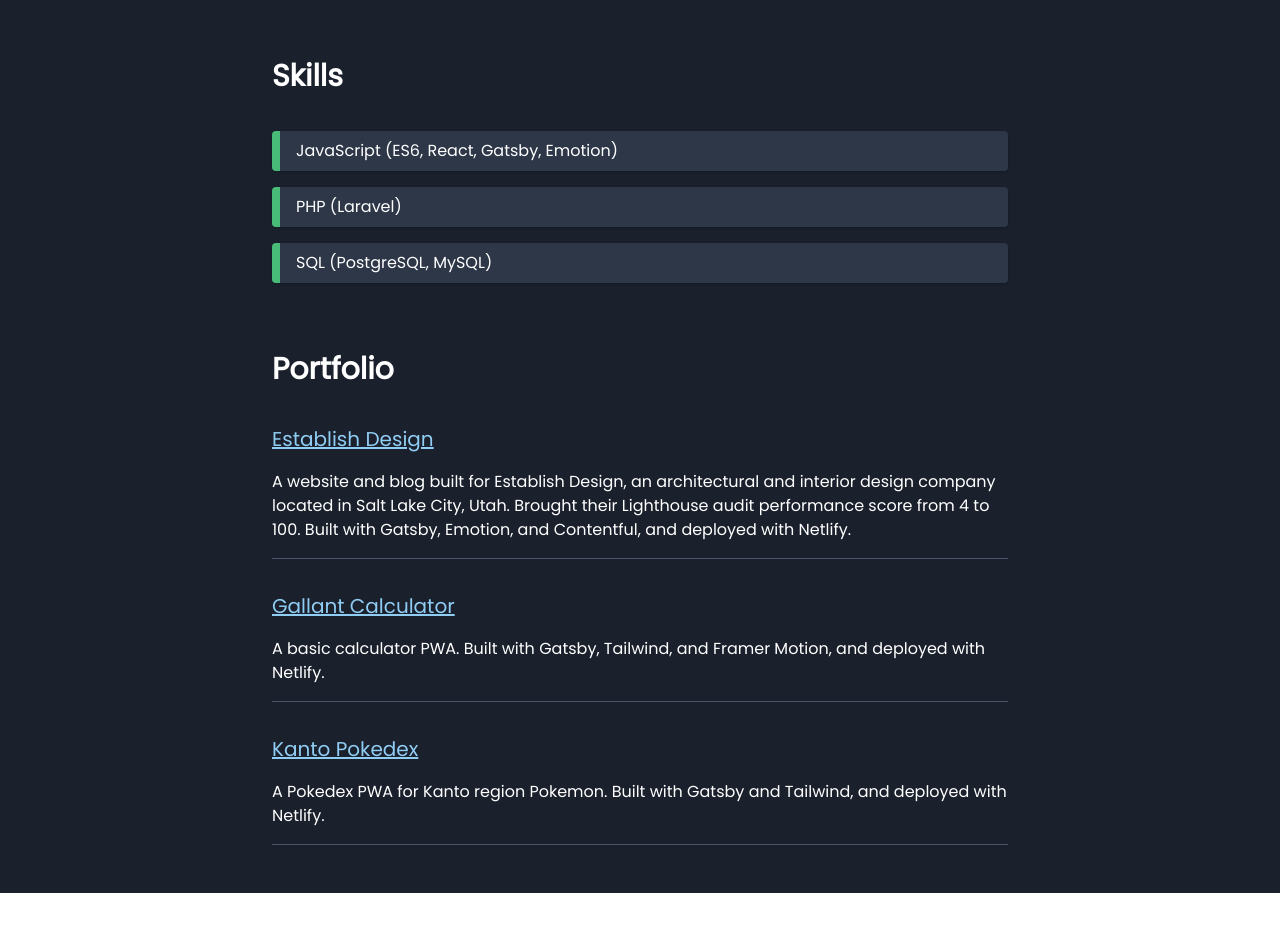
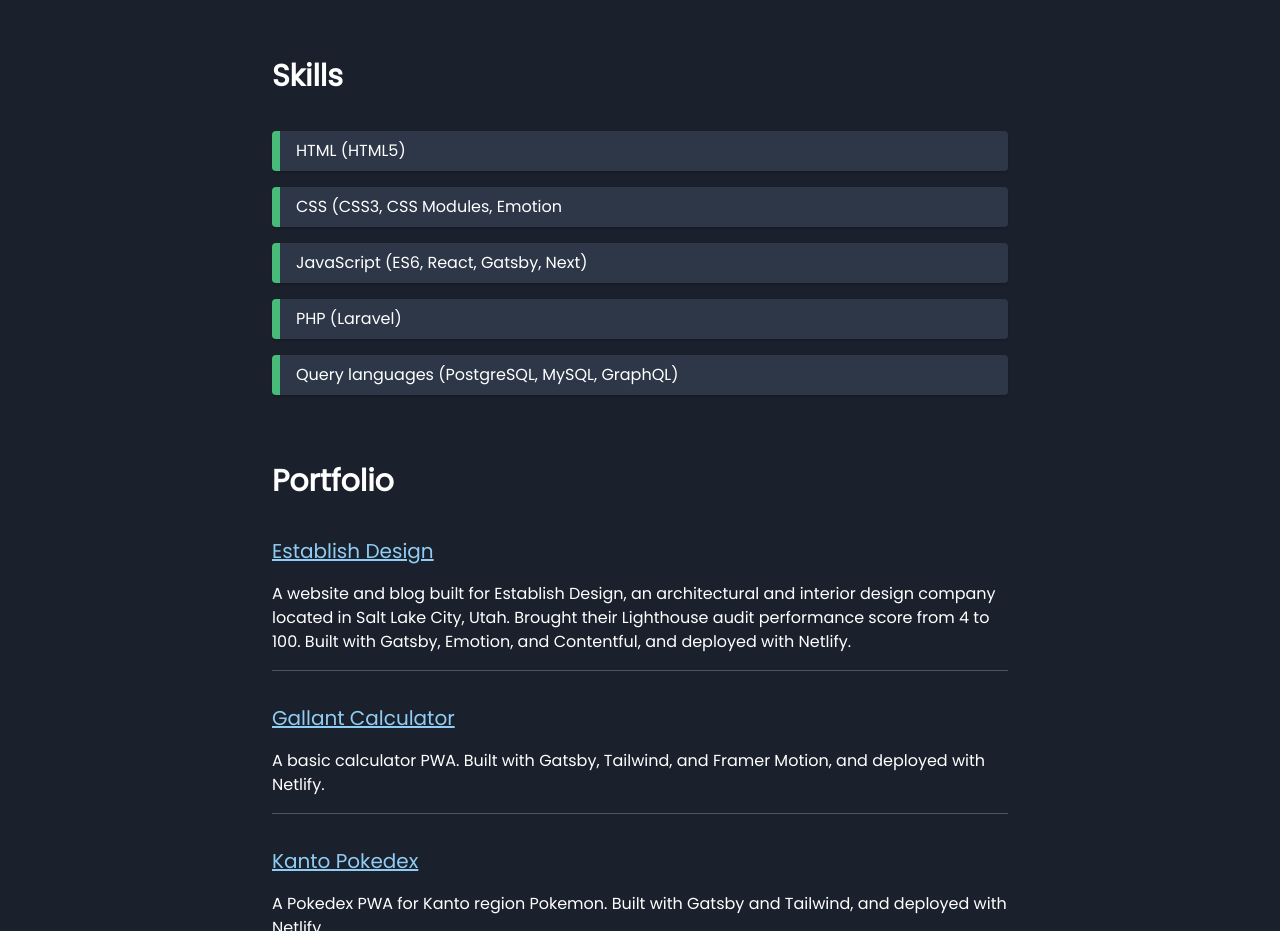
Before and after one commit to carstonhenderson/carstonhenderson, a Gatsby site: page / in a window 1280 px wide. Shown: the part 1940-2871 px from the top of the page. Before the commit the page ends 2833 px from the top, so only its background shows below. Built offline with nearby package versions, Linux system fonts and the light colour scheme; Gatsby itself is replaced by a stand-in of ours.

Commit message:
Update skills

```diff
--- a/src/pages/index.jsx
+++ b/src/pages/index.jsx
@@ -98,9 +98,11 @@ const IndexPage = () => (
     </Section>
 
     <Section title="Skills">
-      <Skill title="JavaScript (ES6, React, Gatsby, Emotion)" />
+      <Skill title="HTML (HTML5)" />
+      <Skill title="CSS (CSS3, CSS Modules, Emotion" />
+      <Skill title="JavaScript (ES6, React, Gatsby, Next)" />
       <Skill title="PHP (Laravel)" />
-      <Skill title="SQL (PostgreSQL, MySQL)" />
+      <Skill title="Query languages (PostgreSQL, MySQL, GraphQL)" />
     </Section>
 
     <Section title="Portfolio" lastSection>
```
